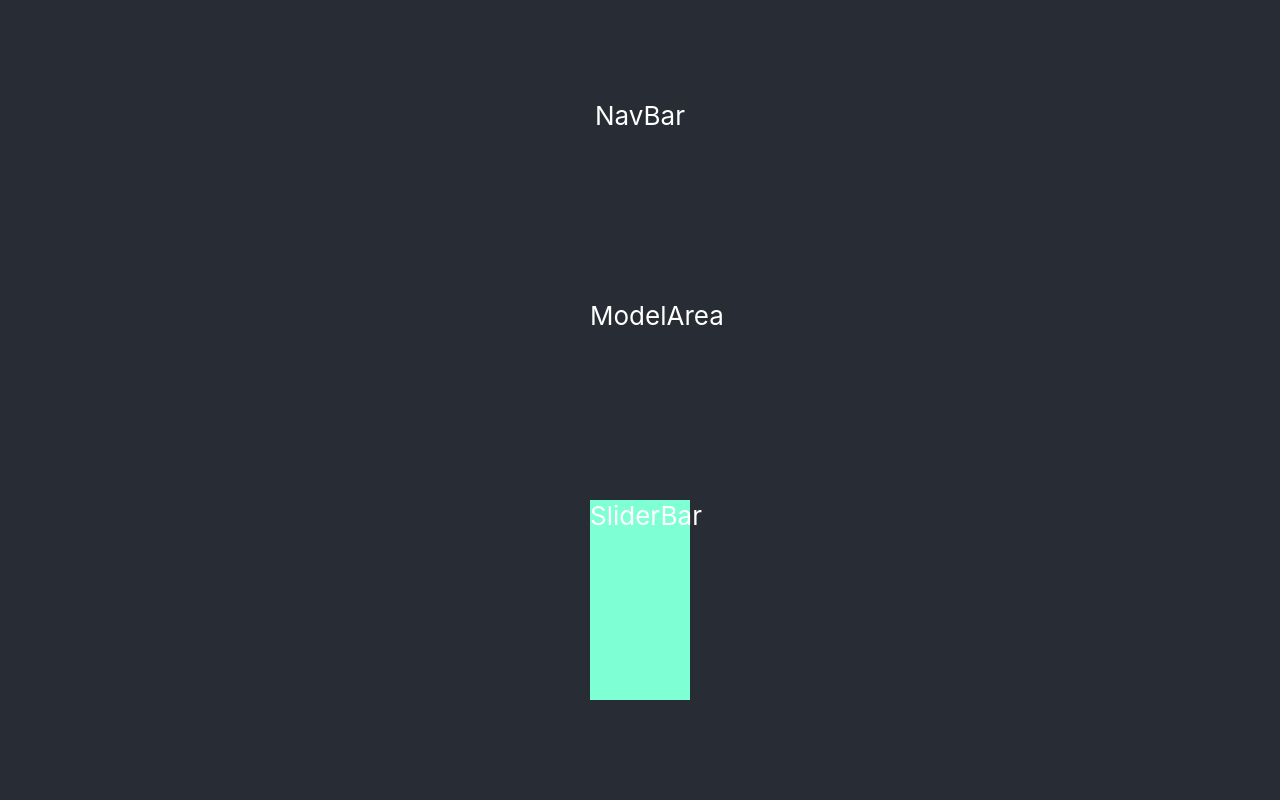
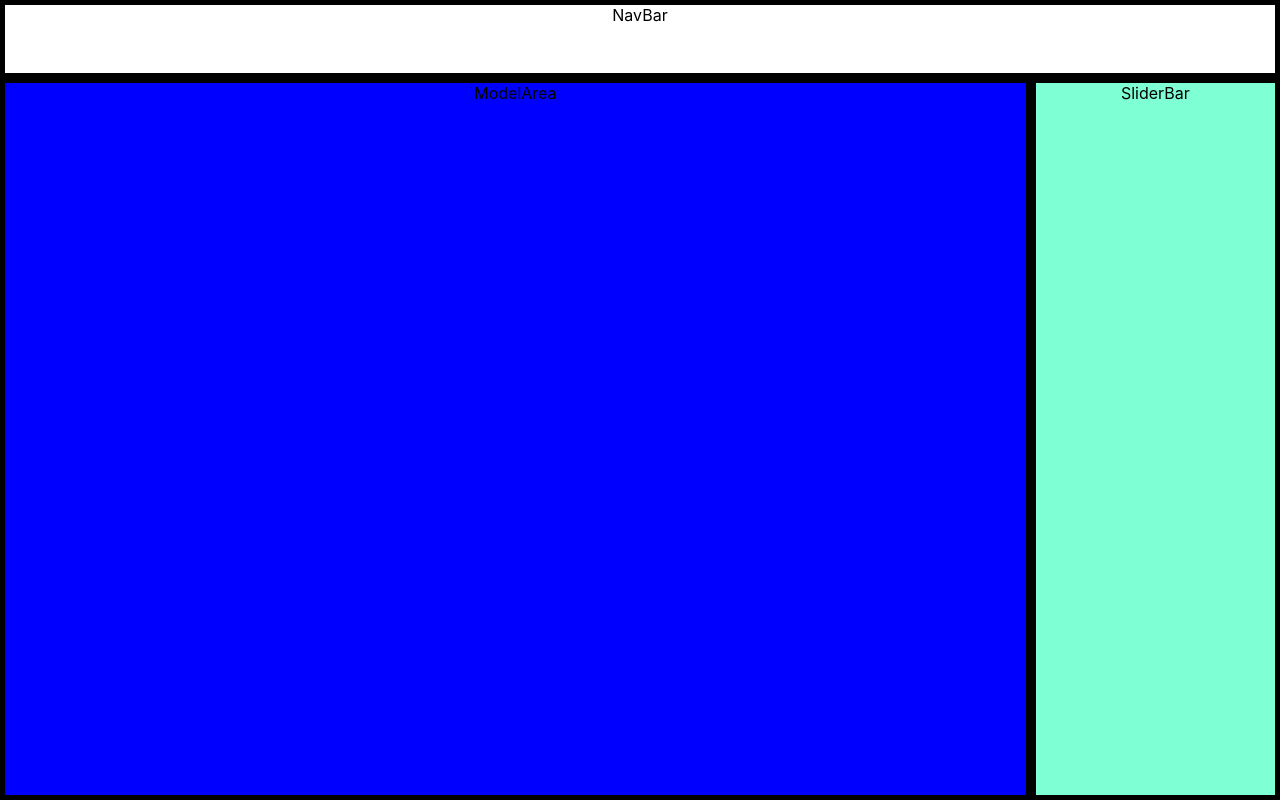
Before and after one commit to cstainsby/BioPathBackup, a React (Create React App) app in the folder frontend/: page / in a window 1280 px wide. Built offline with nearby package versions, Linux system fonts and the light colour scheme.

Commit message:
blocked out spacing

```diff
--- a/frontend/src/App.css
+++ b/frontend/src/App.css
@@ -1,7 +1,9 @@
 .App {
   text-align: center;
+  height: 100vh;
 }
 
+/*
 .App-logo {
   height: 40vmin;
   pointer-events: none;
@@ -13,7 +15,7 @@
   }
 }
 
-.App-header {
+ .App-header {
   background-color: #282c34;
   min-height: 100vh;
   display: flex;
@@ -35,4 +37,4 @@
   to {
     transform: rotate(360deg);
   }
-}
+} */
--- a/frontend/src/App.js
+++ b/frontend/src/App.js
@@ -1,13 +1,10 @@
-import logo from './logo.svg';
 import './App.css';
 import PathwayView from './views/PathwayView'
 
 function App() {
   return (
     <div className="App">
-      <header className="App-header">
-        <PathwayView/>
-      </header>
+      <PathwayView/>
     </div>
   );
 }
--- a/frontend/src/components/ModelArea.css
+++ b/frontend/src/components/ModelArea.css
@@ -1,5 +1,4 @@
-div.ModelArea {
-    outline: 12px rgb(255, 0, 0);
-    height: 200px;
-    width: 100px;
+.ModelArea {
+    border: 5px solid rgb(0, 0, 0);
+    background-color: blue;
 }
--- a/frontend/src/components/NavBar.css
+++ b/frontend/src/components/NavBar.css
@@ -0,0 +1,5 @@
+.NavBar {
+    border: 5px solid rgb(0, 0, 0);
+    width: inherit;
+    height: 75px;
+}
--- a/frontend/src/components/SliderBar.css
+++ b/frontend/src/components/SliderBar.css
@@ -0,0 +1,5 @@
+.SliderBar {
+    border: 5px solid rgb(0, 0, 0);
+    background-color: aquamarine;
+    width: 300px;
+}
--- a/frontend/src/views/PathwayView.css
+++ b/frontend/src/views/PathwayView.css
@@ -1,12 +1,16 @@
-div.NavBar {
-    outline: 12px rgb(255, 0, 0);
-    height: 200px;
-    width: 100px;
+div.PathwayView {
+    height: inherit;
+    display: flex;
+    flex-direction: column;
 }
 
-div.SliderBar {
-    outline: 12px rgb(255, 0, 0);
-    height: 200px;
-    width: 100px;
-    background-color: aquamarine;
+div.pathwayViewArea {
+    height: inherit;
+    display: flex;
+    flex-direction: row;
+    flex: 100%;
 }
+
+.ModelArea {
+    flex: 100%
+}
--- a/frontend/src/views/PathwayView.js
+++ b/frontend/src/views/PathwayView.js
@@ -7,10 +7,12 @@ import SliderBar from '../components/SliderBar'
 export default class PathwayView extends Component {
   render() {
     return (
-      <div>
+      <div className='PathwayView'>
         <NavBar/>
-        <ModelArea/>
-        <SliderBar/>
+        <div className='pathwayViewArea'>
+            <ModelArea/>
+            <SliderBar/>
+        </div>
       </div>
     )
   }
```
Also changed, not shown: 1 other file (tests, documents, lock files or other folders).
